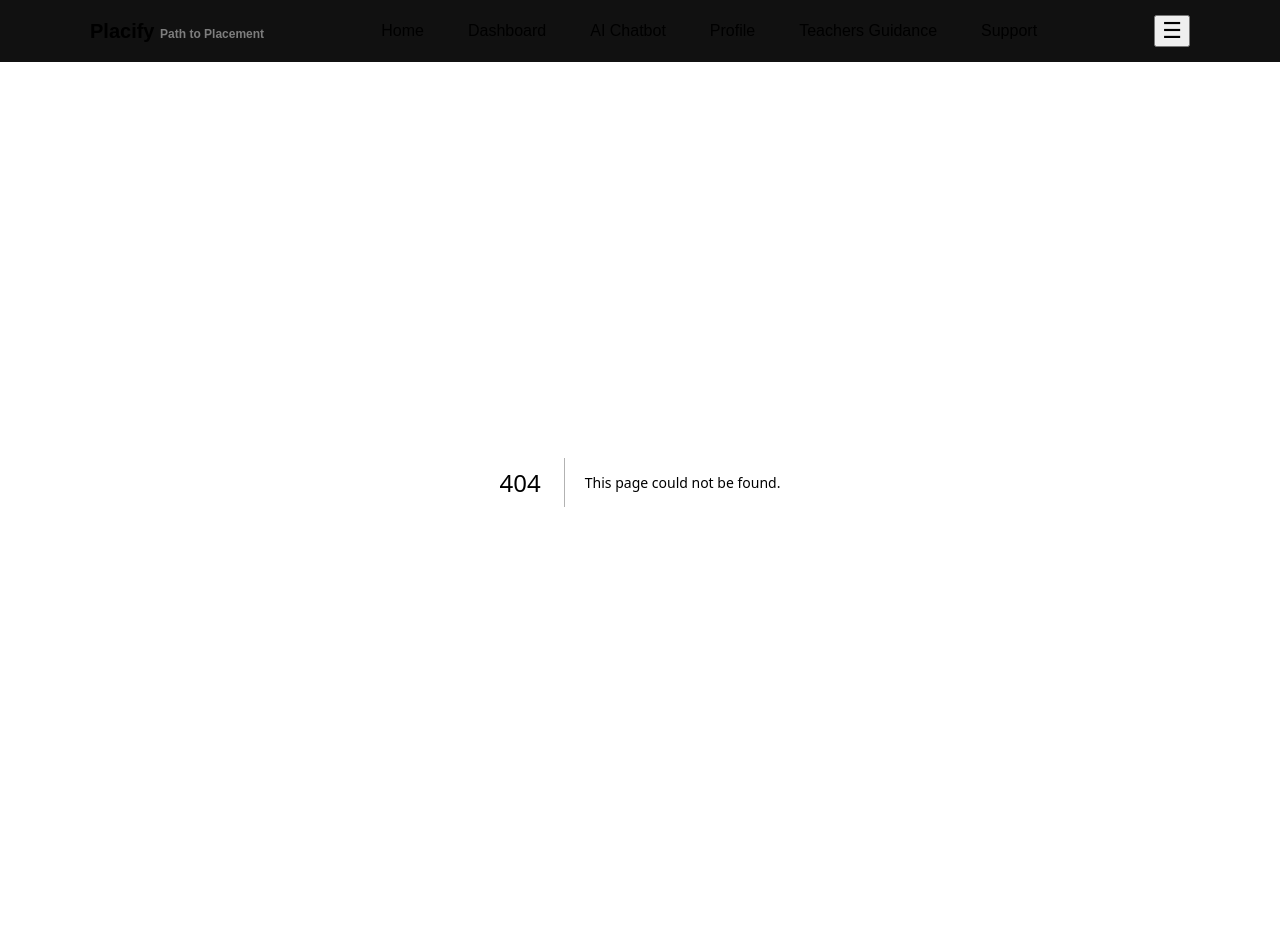
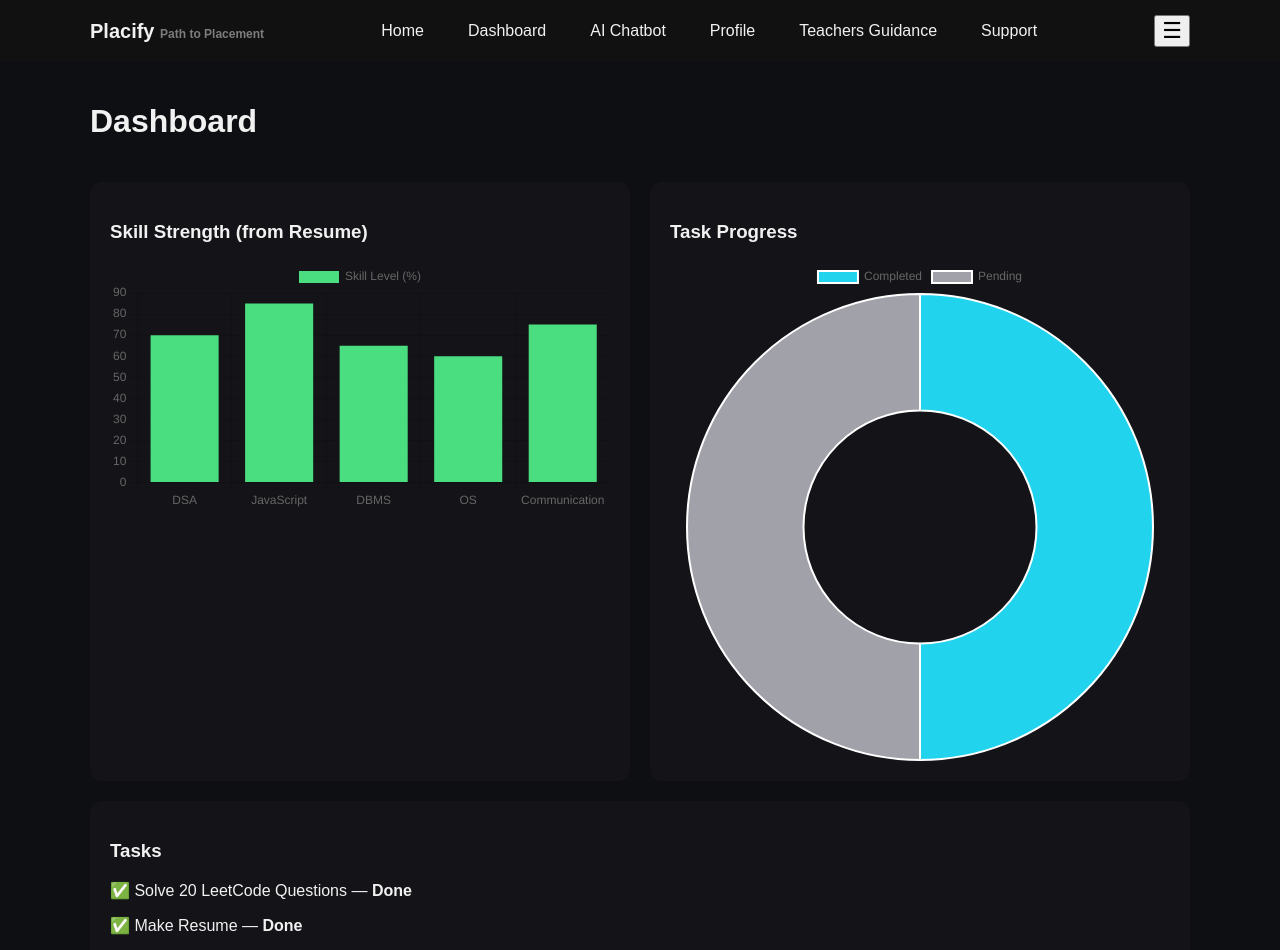
Before and after one commit to mahakdayma/PLACIFY, a Next.js app: page /dashboard in a window 1280 px wide. Before the commit this address had no page. Shown: the top 950 px of the page. Before the commit the page ends 902 px from the top, so only its background shows below. Built offline with nearby package versions, Linux system fonts and the light colour scheme.

Commit message:
Create page.js

```diff
--- /dev/null
+++ b/app/dashboard/page.js
@@ -0,0 +1,76 @@
+'use client';
+
+import { Bar, Doughnut } from 'react-chartjs-2';
+import { Chart, CategoryScale, LinearScale, BarElement, ArcElement, Tooltip, Legend } from 'chart.js';
+
+Chart.register(CategoryScale, LinearScale, BarElement, ArcElement, Tooltip, Legend);
+
+export default function Dashboard() {
+
+  const resumeSkills = [
+    { skill: 'DSA', level: 70 },
+    { skill: 'JavaScript', level: 85 },
+    { skill: 'DBMS', level: 65 },
+    { skill: 'OS', level: 60 },
+    { skill: 'Communication', level: 75 }
+  ];
+
+  const tasks = [
+    { title: 'Solve 20 LeetCode Questions', done: true },
+    { title: 'Make Resume', done: true },
+    { title: 'Portfolio Website', done: false },
+    { title: 'Mock Interview', done: false }
+  ];
+
+  const barData = {
+    labels: resumeSkills.map(s => s.skill),
+    datasets: [
+      {
+        label: 'Skill Level (%)',
+        data: resumeSkills.map(s => s.level),
+        backgroundColor: '#4ade80'
+      }
+    ]
+  };
+
+  const doneCount = tasks.filter(t => t.done).length;
+  const pendingCount = tasks.length - doneCount;
+
+  const doughnutData = {
+    labels: ['Completed', 'Pending'],
+    datasets: [
+      {
+        data: [doneCount, pendingCount],
+        backgroundColor: ['#22d3ee', '#a1a1aa']
+      }
+    ]
+  };
+
+  return (
+    <div style={{display:"grid", gap:"20px"}}>
+      <h1>Dashboard</h1>
+
+      <div style={{display:"flex", gap:"20px", flexWrap:"wrap"}}>
+        <div style={{flex:"1", minWidth:"300px", background:"#141418", padding:"20px", borderRadius:"12px"}}>
+          <h3>Skill Strength (from Resume)</h3>
+          <Bar data={barData} />
+        </div>
+
+        <div style={{flex:"1", minWidth:"300px", background:"#141418", padding:"20px", borderRadius:"12px"}}>
+          <h3>Task Progress</h3>
+          <Doughnut data={doughnutData} />
+        </div>
+      </div>
+
+      <div style={{background:"#141418", padding:"20px", borderRadius:"12px"}}>
+        <h3>Tasks</h3>
+        {tasks.map((t,i)=>(
+          <p key={i}>
+            ✅ {t.title} — <b>{t.done ? "Done" : "Pending"}</b>
+          </p>
+        ))}
+      </div>
+
+    </div>
+  );
+        }
```
